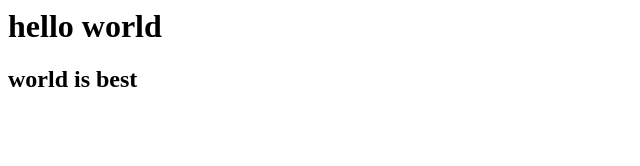
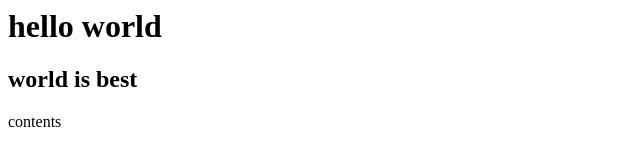
Before and after one commit to dpstkdls/projectB, a plain HTML site: page index.html in a window 1280 px wide. Shown: the full height of the page, 0-640 px from the left. Drawn offline with Linux system fonts and the light colour scheme.

Commit message:
콘텐츠 추가

```diff
--- a/index.html
+++ b/index.html
@@ -1,2 +1,3 @@
 <h1>hello world</h1>
 <h2>world is best</h2>
+<div> contents</div>
```
